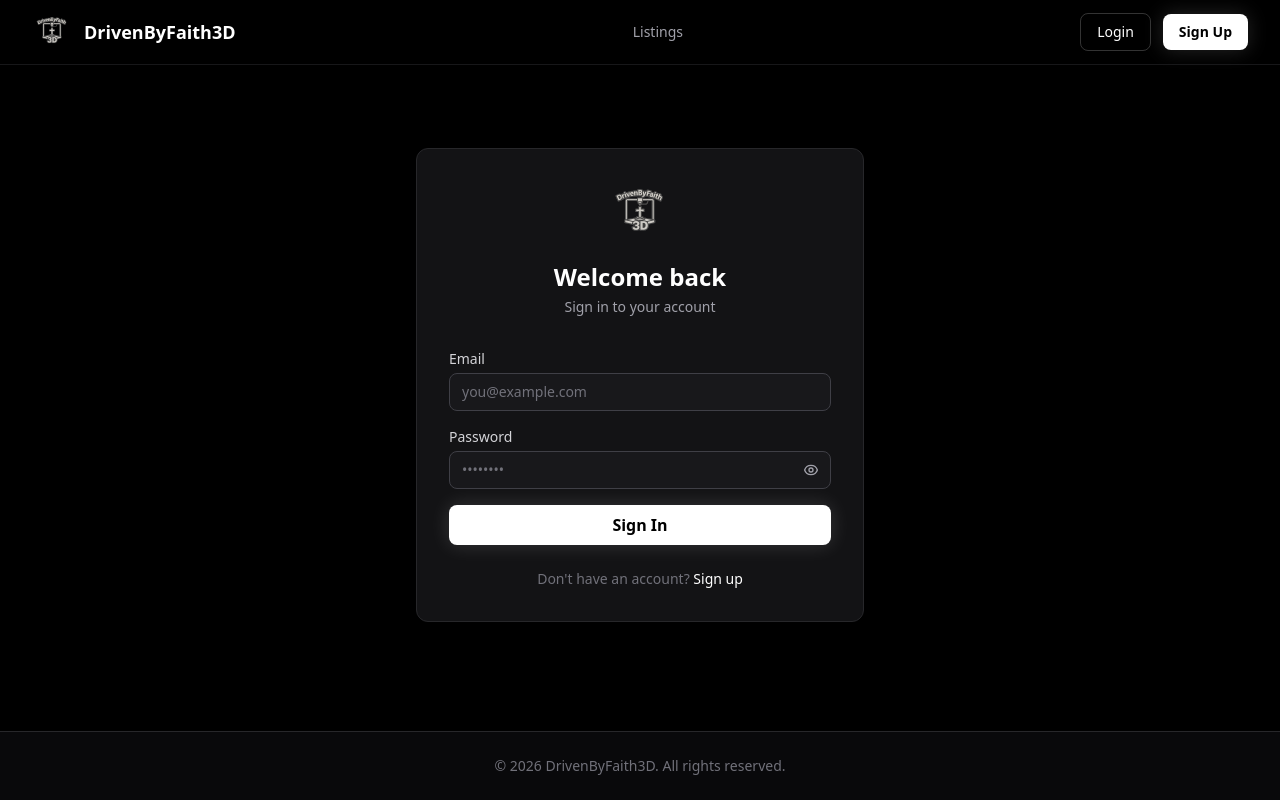
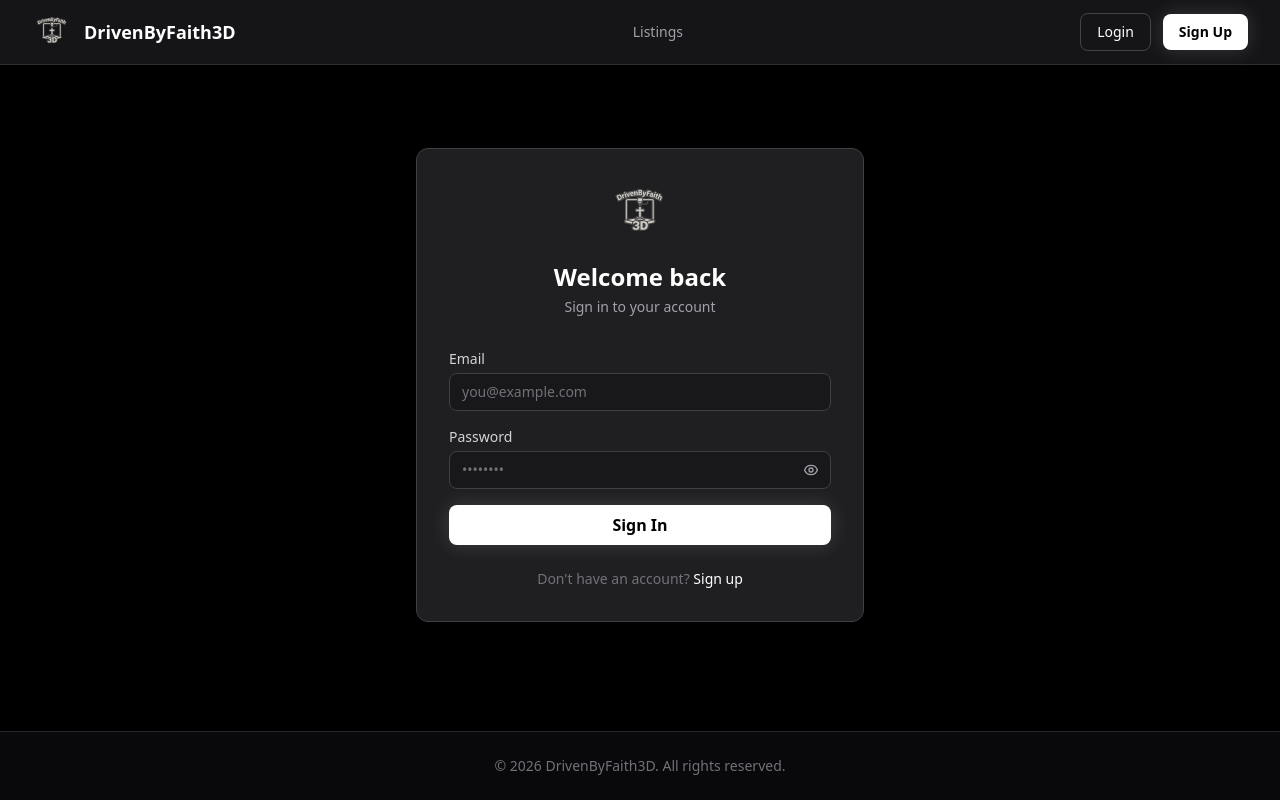
Before and after one commit to DrivenByFaith3D/project-x, a Next.js app: page /login in a window 1280 px wide. Built offline with nearby package versions, Linux system fonts and the light colour scheme; no server answers.

Commit message:
Lighten backgrounds from pitch black to zinc greys

```diff
--- a/app/globals.css
+++ b/app/globals.css
@@ -4,7 +4,7 @@
 
 @layer base {
   body {
-    @apply bg-zinc-950 text-white antialiased;
+    @apply bg-zinc-900 text-white antialiased;
   }
 }
 
@@ -19,6 +19,6 @@
     @apply w-full bg-zinc-900 border border-zinc-700 rounded-lg px-3 py-2 text-sm text-white placeholder-zinc-500 focus:outline-none focus:ring-2 focus:ring-white/30 focus:border-zinc-500 transition-all duration-200;
   }
   .card {
-    @apply bg-zinc-900/80 rounded-xl border border-zinc-800 backdrop-blur-sm;
+    @apply bg-zinc-800/80 rounded-xl border border-zinc-700 backdrop-blur-sm;
   }
 }
--- a/app/page.tsx
+++ b/app/page.tsx
@@ -12,7 +12,7 @@ export default async function HomePage() {
   return (
     <div>
       {/* Hero */}
-      <section className="relative bg-zinc-950 border-b border-zinc-800/60 overflow-hidden">
+      <section className="relative bg-zinc-900 border-b border-zinc-700/60 overflow-hidden">
         {/* Background glow */}
         <div className="absolute inset-0 pointer-events-none">
           <div className="absolute top-0 left-1/4 w-96 h-96 bg-white/5 rounded-full blur-3xl" />
@@ -49,7 +49,7 @@ export default async function HomePage() {
       </section>
 
       {/* Features */}
-      <section className="py-16 bg-black border-b border-zinc-800/60">
+      <section className="py-16 bg-zinc-950 border-b border-zinc-700/60">
         <div className="max-w-7xl mx-auto px-4 sm:px-6 lg:px-8">
           <div className="grid grid-cols-1 md:grid-cols-3 gap-6">
             {[
@@ -95,7 +95,7 @@ export default async function HomePage() {
 
       {/* Featured Products */}
       {products.length > 0 && (
-        <section className="py-20 bg-zinc-950 border-b border-zinc-800/60">
+        <section className="py-20 bg-zinc-900 border-b border-zinc-700/60">
           <div className="max-w-7xl mx-auto px-4 sm:px-6 lg:px-8">
             <div className="flex items-end justify-between mb-10">
               <div>
@@ -116,7 +116,7 @@ export default async function HomePage() {
       )}
 
       {/* CTA */}
-      <section className="relative py-24 bg-black text-center overflow-hidden">
+      <section className="relative py-24 bg-zinc-950 text-center overflow-hidden">
         <div className="absolute inset-0 pointer-events-none">
           <div className="absolute top-1/2 left-1/2 -translate-x-1/2 -translate-y-1/2 w-[500px] h-[300px] bg-white/5 rounded-full blur-3xl" />
         </div>
--- a/components/Navbar.tsx
+++ b/components/Navbar.tsx
@@ -9,7 +9,7 @@ export default async function Navbar() {
   const isAdmin = session?.user?.role === 'admin'
 
   return (
-    <nav className="bg-black/80 backdrop-blur-md border-b border-zinc-800/60 sticky top-0 z-50">
+    <nav className="bg-zinc-900/90 backdrop-blur-md border-b border-zinc-700/60 sticky top-0 z-50">
       <div className="max-w-7xl mx-auto px-4 sm:px-6 lg:px-8">
         <div className="flex items-center justify-between h-16">
           <Link href="/" className="flex items-center gap-3">
```
